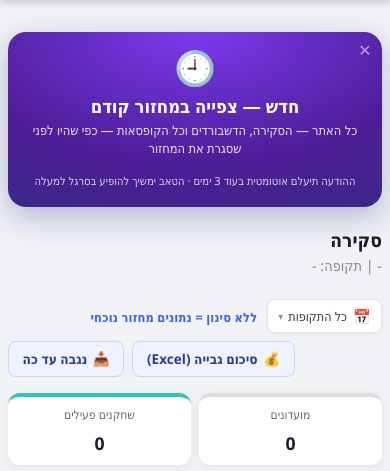
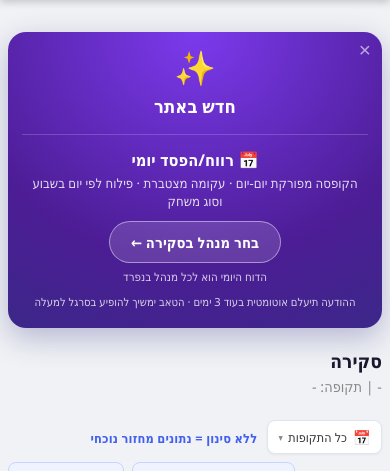
Before and after one commit to moskovicheran/My-Project, a Flask app: page /dashboard in a window 390 px wide. Shown: the part 127-598 px from the top of the page. Run offline with Flask 3, Linux system fonts and the light colour scheme; the visitor is signed in with stand-in values (Sample User, id 1); data that the repository does not hold is empty; some libraries are stand-ins or nearby versions.

Commit message:
feat(promo): announce BOTH new features to the admin, not one of them
The card showed an admin only the cycle line, because the daily report needs
a manager in scope and the button would bounce from his own dashboard. But
the common case is an admin standing INSIDE a manager's dashboard (?view_as=),
where that button works perfectly — so hiding it there meant the daily report
was never announced to the person who asked for it.

The card now carries both announcements for an admin, each as its own titled
row: 📅 רווח/הפסד יומי and 🕘 צפייה במחזור קודם. From inside a manager's
dashboard the daily button opens that manager's report; from the admin's own
dashboard, where it cannot resolve a manager, it points at the overview to
pick one — a working link instead of a dead one.

Agents and clubs are untouched: the daily line only, no cycle button they
have no permission to use.

Verified in all four contexts: admin inside a manager dashboard gets both
CTAs; admin on his own dashboard gets "בחר מנהל בסקירה" plus the cycle CTA;
agent and club get the daily CTA alone. Rendered and eyeballed at mobile
width, light theme, with the divider between rows.

Co-Authored-By: Claude Opus 5 <noreply@anthropic.com>

```diff
--- a/app/templates/main/_daily_pnl_promo.html
+++ b/app/templates/main/_daily_pnl_promo.html
@@ -5,31 +5,46 @@
 {% if daily_promo_days %}
 <div class="dpp-card" id="dppCard" hidden>
     <button type="button" class="dpp-x" onclick="dppDismiss()" title="הבנתי, אל תציג שוב">&times;</button>
-    {# Each role gets only the line it can actually use. The daily report
-       needs a manager in scope, so for an admin with no ?view_as the button
-       would just bounce back to the dashboard — it is hidden for him, and he
-       gets the cycle line instead. #}
-    {% if current_user.role != 'admin' %}
-    <div class="dpp-icon">📅</div>
-    <h3>חדש — רווח/הפסד יומי</h3>
+    {# An admin sees BOTH announcements; an agent/club only the daily report,
+       which is the one they can use. The daily report is per-manager, so for
+       an admin it only opens directly from inside a manager's dashboard
+       (?view_as=) — from his own dashboard the button would bounce, so there
+       it points at the overview to pick one instead of dying silently. #}
+    {% set is_admin = current_user.role == 'admin' %}
+    {% set viewing_as = request.args.get('view_as') %}
+
+    <div class="dpp-icon">{% if is_admin %}✨{% else %}📅{% endif %}</div>
+    <h3>{% if is_admin %}חדש באתר{% else %}חדש — רווח/הפסד יומי{% endif %}</h3>
+    {% if not is_admin %}
     <p>הקופסה שלך מפורקת יום‑יום · עקומה מצטברת · פילוח לפי יום בשבוע וסוג משחק</p>
-    <a href="{{ url_for('main.agent_daily_pnl', view_as=request.args.get('view_as')) }}"
+    <a href="{{ url_for('main.agent_daily_pnl', view_as=viewing_as) }}"
        class="dpp-cta dpp-shine">כניסה לדוח היומי ←</a>
     {% else %}
-    <div class="dpp-icon">🕘</div>
-    <h3>חדש — צפייה במחזור קודם</h3>
-    <p>כל האתר — הסקירה, הדשבורדים וכל הקופסאות — כפי שהיו לפני שסגרת את המחזור</p>
-    {% endif %}
 
-    {# Browsing a closed cycle is an admin mode, so an agent must never be
-       offered a button he cannot use. #}
-    {% if prev_cycle and current_user.role == 'admin' %}
-    <div class="dpp-second{% if current_user.role == 'admin' %} dpp-solo{% endif %}">
+    <div class="dpp-row">
+        <div class="dpp-row-title">📅 רווח/הפסד יומי</div>
+        <div class="dpp-row-txt">הקופסה מפורקת יום‑יום · עקומה מצטברת · פילוח לפי יום בשבוע וסוג משחק</div>
+        {% if viewing_as %}
+        <a href="{{ url_for('main.agent_daily_pnl', view_as=viewing_as) }}"
+           class="dpp-cta dpp-shine">כניסה לדוח היומי ←</a>
+        {% else %}
+        <a href="{{ url_for('admin.overview') }}" class="dpp-cta dpp-cta-alt">בחר מנהל בסקירה ←</a>
+        <div class="dpp-sub">הדוח היומי הוא לכל מנהל בנפרד</div>
+        {% endif %}
+    </div>
+
+    {% if prev_cycle %}
+    <div class="dpp-row">
+        <div class="dpp-row-title">🕘 צפייה במחזור קודם</div>
+        <div class="dpp-row-txt">כל האתר — הסקירה, הדשבורדים וכל הקופסאות — כפי שהיו לפני שסגרת את המחזור</div>
         <a href="{{ url_for('admin.cycle_view', period_id=prev_cycle.id) }}"
-           class="dpp-cta dpp-shine{% if current_user.role != 'admin' %} dpp-cta-alt{% endif %}">🕘 צפייה ישירה במחזור קודם ←</a>
+           class="dpp-cta dpp-shine">צפייה ישירה במחזור קודם ←</a>
         <div class="dpp-sub">{{ prev_cycle.label }}</div>
     </div>
     {% endif %}
+
+    {% endif %}
+
     <div class="dpp-days">
         {# Hebrew counts 1 and 2 with their own words — "בעוד 1 ימים" reads broken. #}
         ההודעה תיעלם אוטומטית
@@ -67,7 +82,10 @@
 .dpp-cta-alt { background: rgba(255,255,255,0.14); color: #fff; box-shadow: none;
                border: 1px solid rgba(255,255,255,0.45); font-size: 0.92rem; padding: 0.55rem 1.5rem; }
 .dpp-sub { font-size: 0.72rem; opacity: 0.8; margin-top: 0.4rem; }
-.dpp-solo { border-top: 0; padding-top: 0; margin-top: 0; }
+.dpp-row { margin-top: 1rem; padding-top: 0.9rem; border-top: 1px solid rgba(255,255,255,0.18); }
+.dpp-row:first-of-type { margin-top: 0.4rem; }
+.dpp-row-title { font-size: 1.02rem; font-weight: 800; margin-bottom: 0.2rem; }
+.dpp-row-txt { font-size: 0.82rem; opacity: 0.85; margin-bottom: 0.7rem; }
 
 /* Shine sweep — a highlight crossing the button, not a blink. */
 @keyframes dppShine { 0% { left: -140%; } 55%, 100% { left: 140%; } }
```
